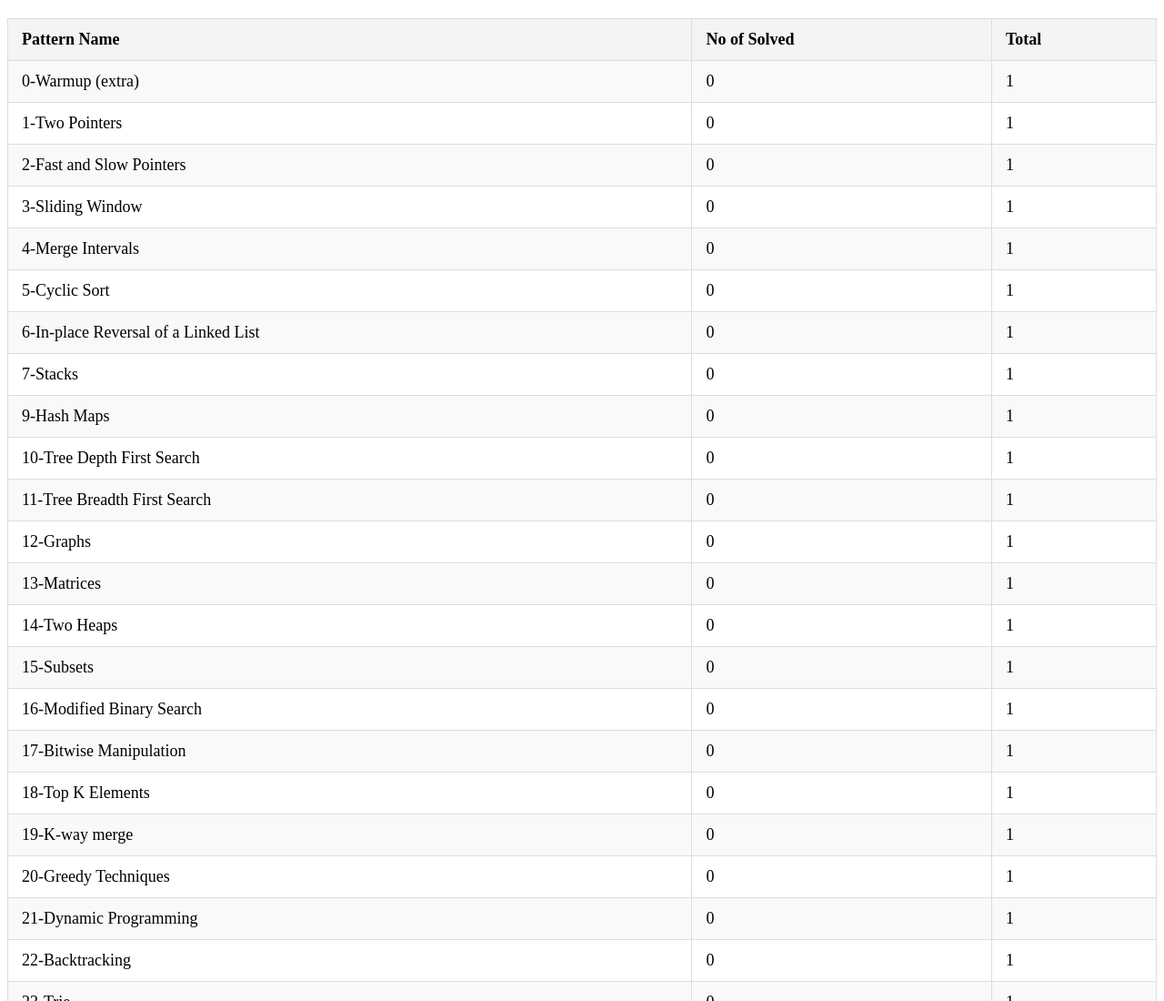
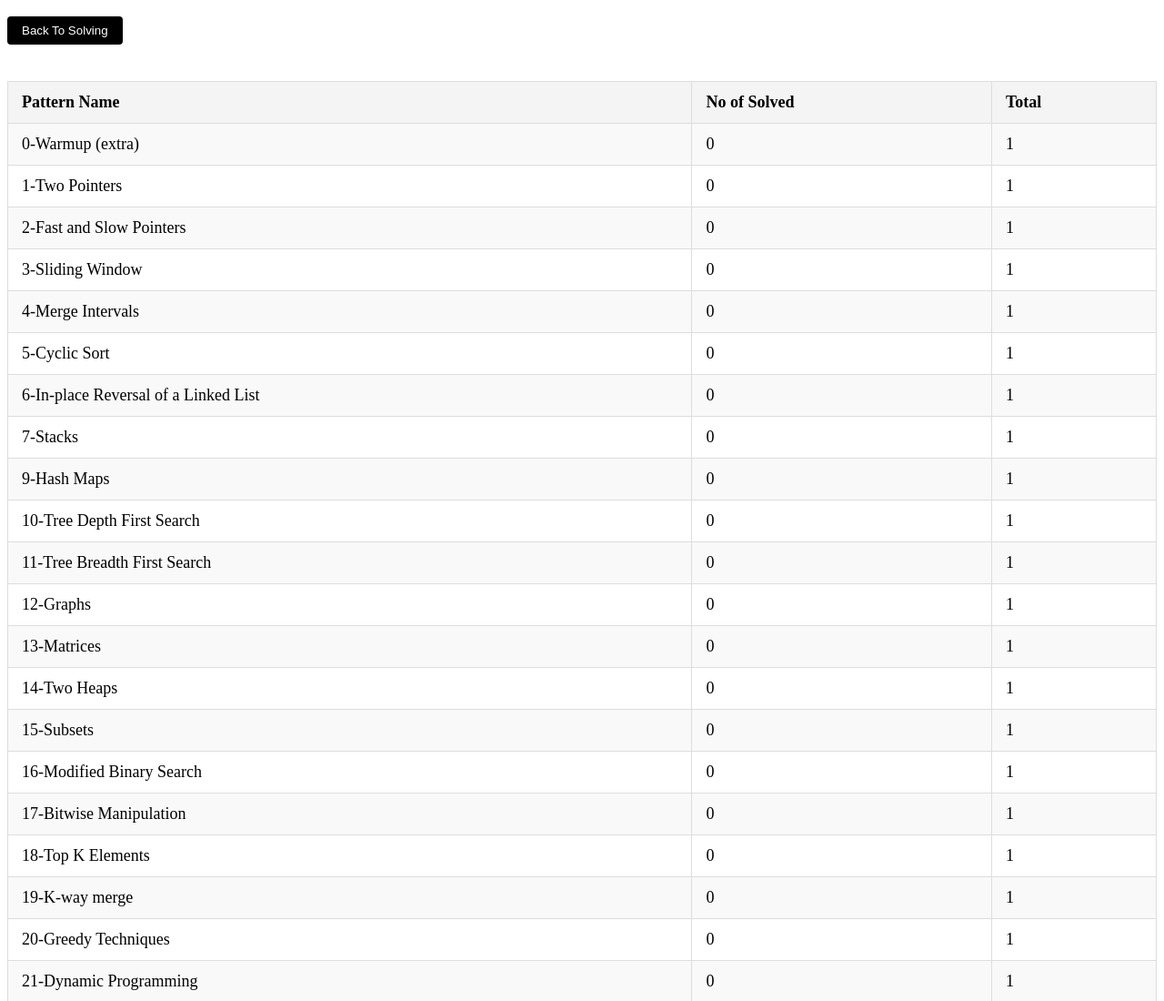
Before and after one commit to SyedFahad11/Grokking-the-coding-interview-Patterns-for-coding-questions, a website: page Views/Topics/index.html in a window 1280 px wide. Shown: the top 1100 px of the page at 91% size. Drawn offline with Linux system fonts and the light colour scheme; files whose address does not match are found by name.

Commit message:
Added code for redirection to same problem

```diff
--- a/Views/Topics/index.html
+++ b/Views/Topics/index.html
@@ -10,6 +10,7 @@
 </head>
 
 <body>
+  <button class="btn" onclick="redirect()">Back To Solving</button>
   <table id="patternsTable">
     <tr>
       <th>Pattern Name</th>
--- a/Views/Topics/topics.css
+++ b/Views/Topics/topics.css
@@ -15,3 +15,28 @@
 #patternsTable tr:nth-child(even) {
   background-color: #f9f9f9;
 }
+
+.btn {
+  background-color: black;
+  margin-top: 10px;
+  margin-bottom:20px;
+}
+button {
+  background-color: #ff0000;
+
+  color: #fff;
+
+  border: none;
+
+  padding: 8px 16px;
+
+  border-radius: 4px;
+
+  cursor: pointer;
+
+}
+
+button:hover {
+  background-color: #0056b3;
+
+}
--- a/Views/Topics/topics.js
+++ b/Views/Topics/topics.js
@@ -42,6 +42,15 @@ fetchDataFromFile('./patterns.json')
     }
   }
 
+  function redirect() {
+    const queryParams = new URLSearchParams(window.location.search);
+    const param = queryParams.get('id');
+    console.log(param);
+
+    return window.location.href = `/?id=${param}`;
+
+  }
+
 async function fetchDataFromFile(filePath) {
   try {
     const response = await fetch(filePath);
```
Also changed, not shown: Views/Problems/problems.js (+19 -5 lines).
